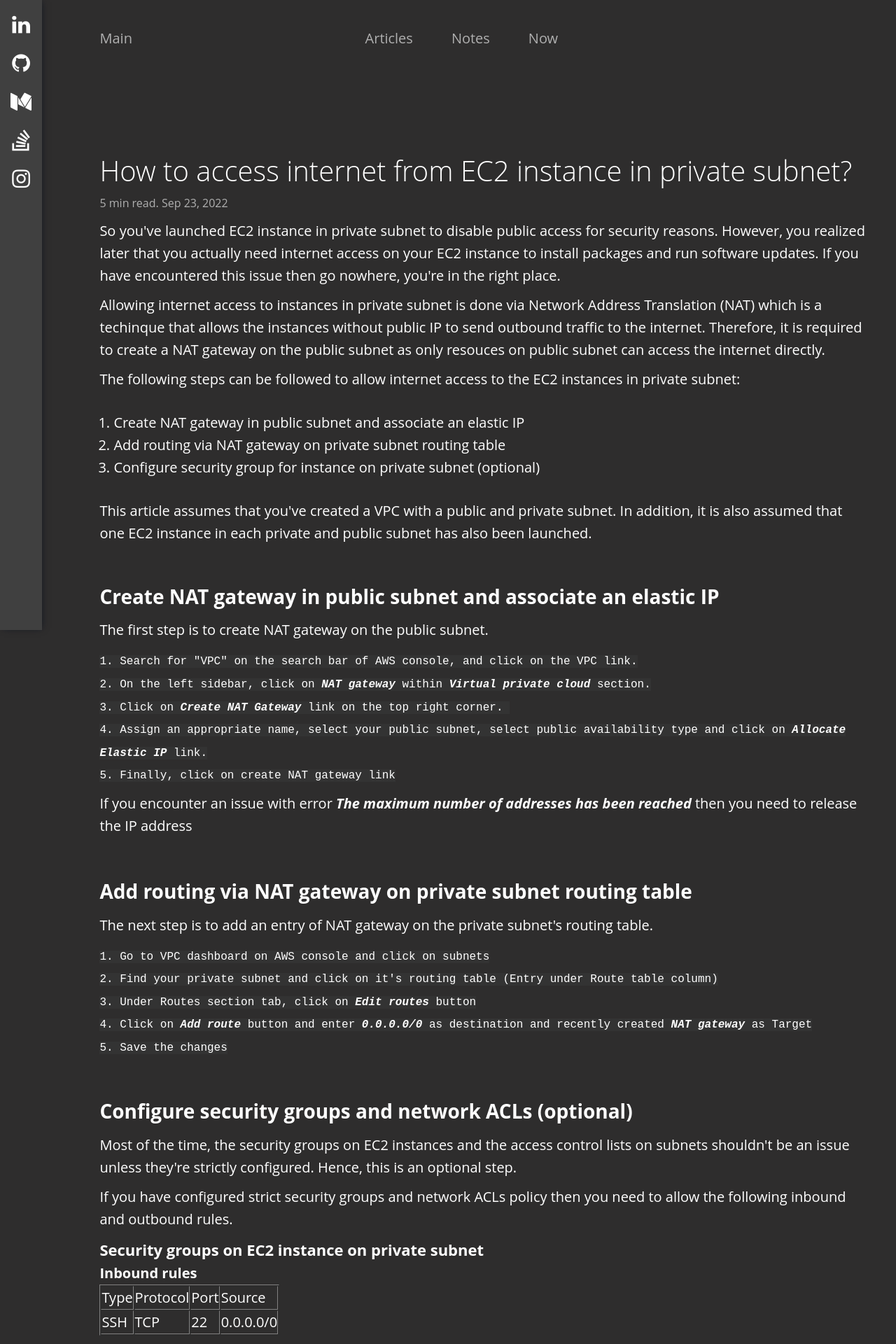
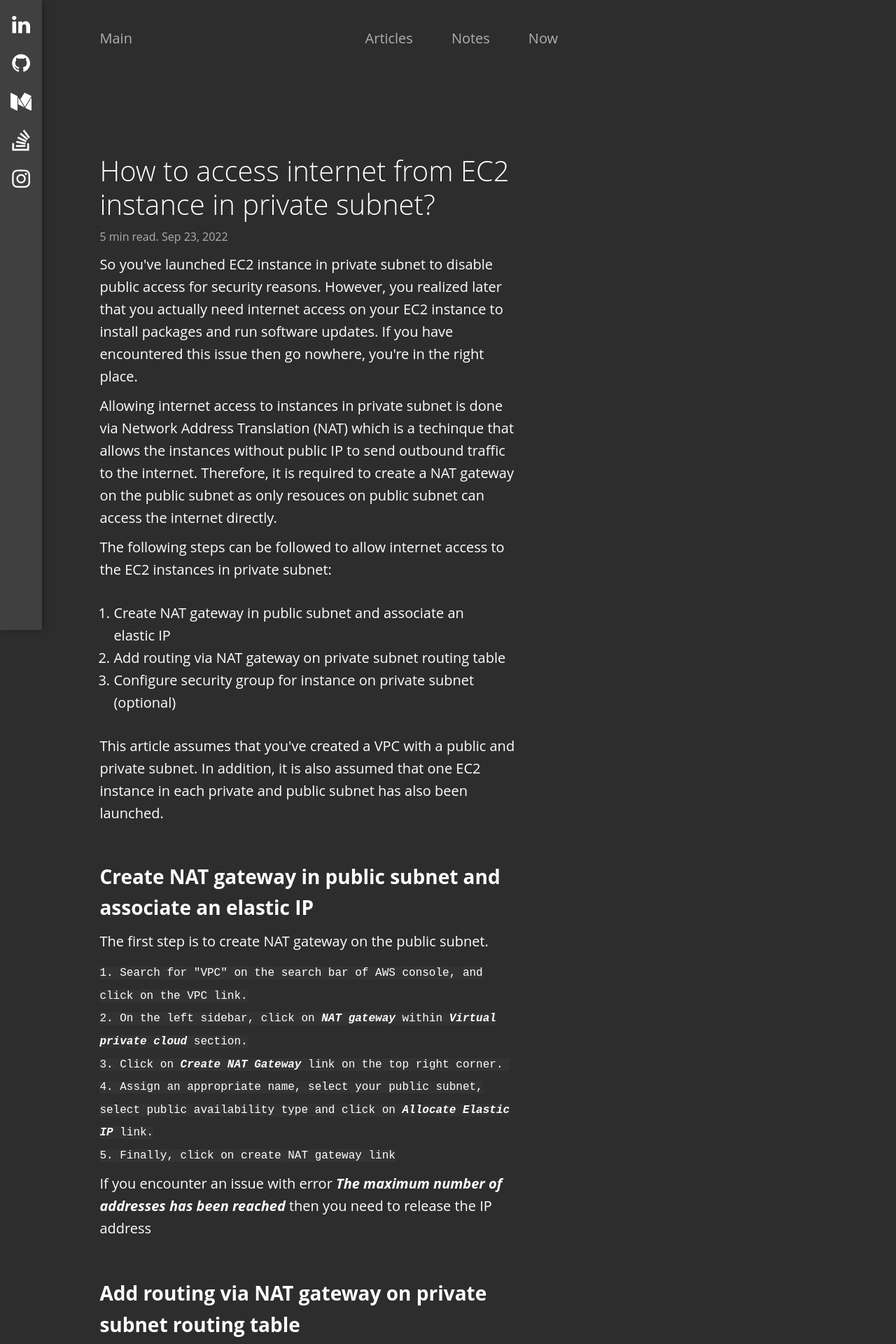
Before and after one commit to nottherealironman/abhishekejam.com, a Jekyll site: the page built from _articles/how-to-access-internet-from-ec2-instance-in-private-subnet.md, in a window 1280 px wide. Shown: the top 1920 px of the page at 70% size. Built offline with Jekyll 4.4.1, drawn with Linux system fonts in a browser that asks for light colours.

Commit message:
fix: responsiveness on mobile css

```diff
--- a/assets/css/main.css
+++ b/assets/css/main.css
@@ -89,6 +89,10 @@
     font-size: var(--font-sm);
 }
 
+code, a {
+    overflow-wrap: break-word;
+}
+
 /* Colors definition */
 
 .main-container.dark-bg {
@@ -114,8 +118,8 @@
 
 .main-container {
     min-height: 105vh;
-    display: flex;
-    flex-direction: column;
+    /* display: flex;
+    flex-direction: column; */
 }
 
 #navbar .container {
@@ -345,7 +349,7 @@
     align-items: start;
 }
 
-.article-block .mi-content {
+.article-block {
     width: 90%;
 }
 
@@ -385,6 +389,14 @@
     font-size: var(--font-md);
 }
 
+.article-detail-block h3,
+.article-detail-block h4,
+.article-detail-block h5,
+.article-detail-block table,
+.article-detail-block p  {
+    justify-self: left;
+}
+
 .article-detail-block img {
     width: 100%;
 }
@@ -407,8 +419,8 @@
 
 /* Now CSS - START */
 
-.now-block .mi-nw-content, .article-detail-block .grid .mi-content {
-    width: 50%;
+.now-block .mi-nw-content, .article-detail-block .grid {
+    width: 40%;
 }
 
 .now-block ul li span, .now-block ul li a {
@@ -437,6 +449,10 @@
 .footer-block .branch {
     position: absolute;
     left: 6%;
+}
+
+.article-detail-block .content-wrapper {
+    max-width: 680px;
 }
 
 /* 404 error */
@@ -514,7 +530,7 @@
     }
 
     .container {
-        width: 70%;
+        width: 80%;
     }
 
     h1 {
@@ -599,13 +615,13 @@
     }
 
     /* Articles */
-    .article-block .mi-content {
+    .article-block {
         width: 100%;
     }
 
     /* Now */
-    .now-block .mi-nw-content, .article-detail-block .grid .mi-content {
-        width: 100%;
+    .now-block .mi-nw-content, .article-detail-block .grid {
+        width: 85%;
     }
 
     /* Footer */
@@ -623,6 +639,10 @@
 
     .footer-block .branch {
         position: static;
+    }
+
+    td {
+        font-size: 14px;
     }
 }
 
@@ -704,7 +724,7 @@
         z-index: 1;
     }
 
-    /* .article-block .mi-content {
+    /* .article-block {
         width: 70%;
     } */
 
@@ -740,7 +760,7 @@
 .container {
     max-width: 1400px;
     margin: 0 auto;
-    overflow: auto;
+    /* overflow: auto; */
     padding:0 40px;
     position: relative;
     /* left: 5%; */
@@ -758,7 +778,7 @@
 
 .grid-1 {
     grid-template-columns: 1fr;
-    justify-items: center;
+    /* justify-items: center; */
 }
 
 .flex {
@@ -919,3 +939,5 @@
 .ls-1 {
     letter-spacing: 1px;
 }
+
+/* Table styles */
```
